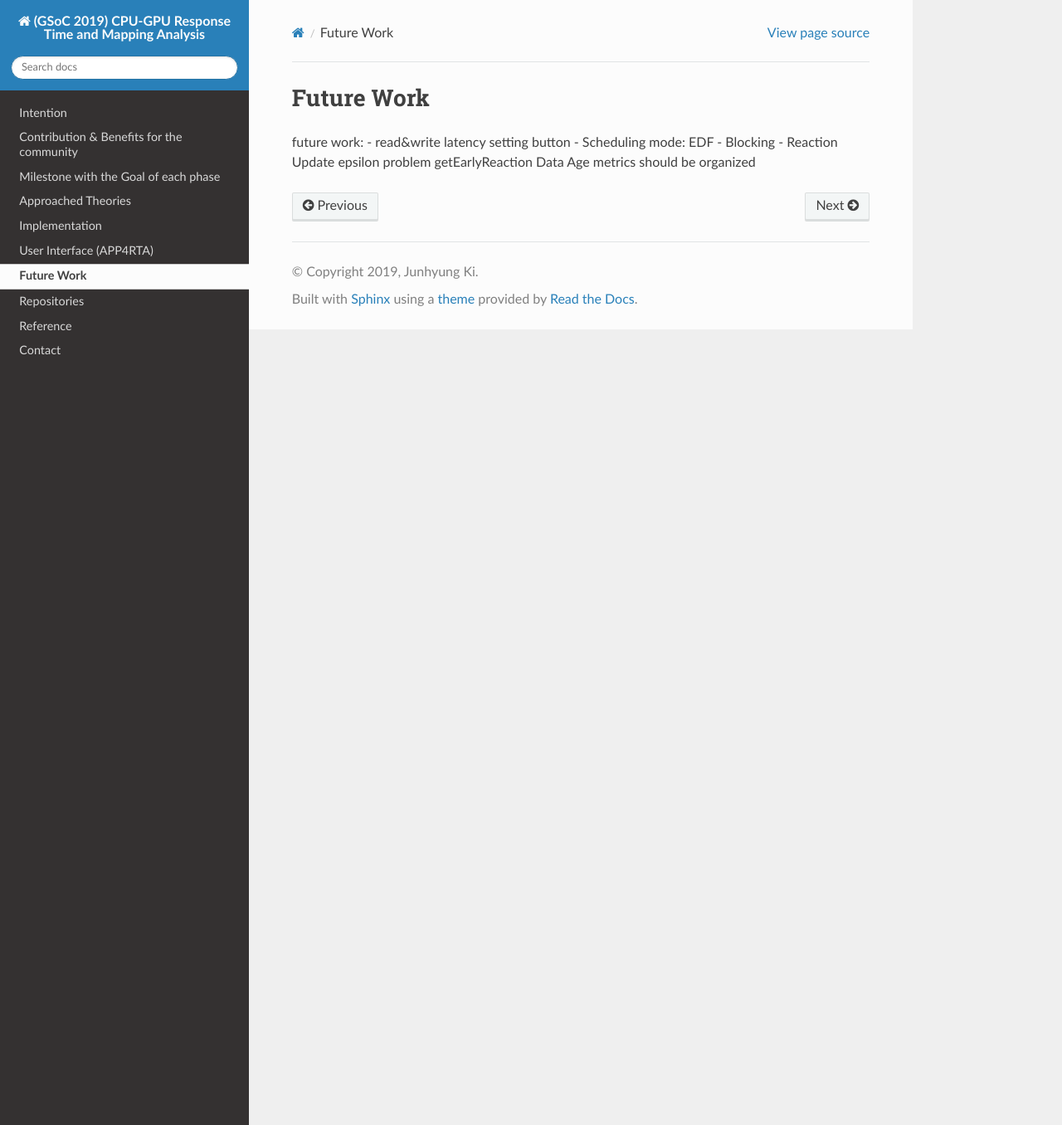
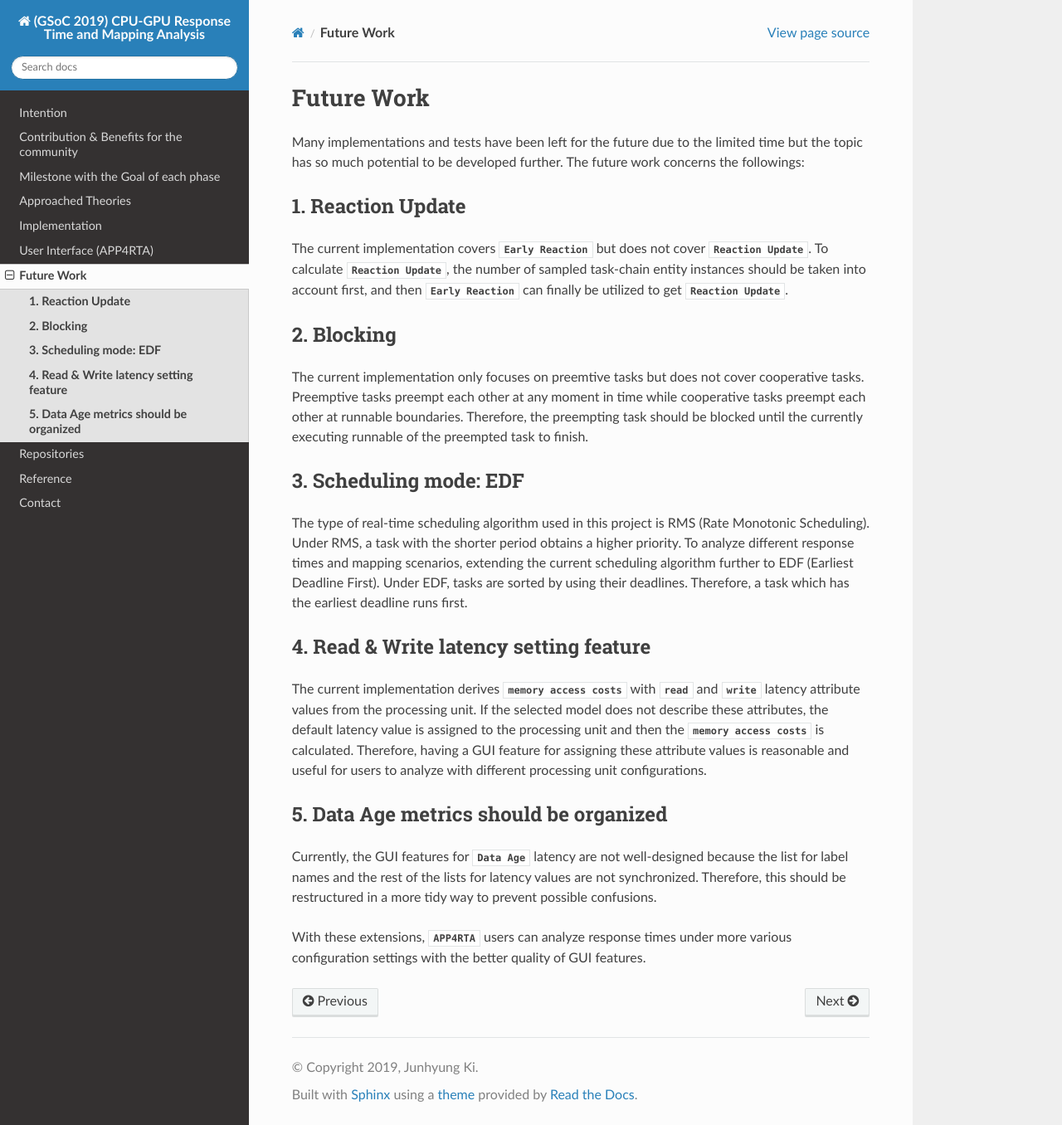
Before and after one commit to junh-ki/gsoc_doc, a Sphinx documentation site: the page built from docs/source/contents/future.rst, in a window 1280 px wide and 1356 px high. Shown: the whole window at 83% size. Built offline with Sphinx 7.4.7 and the Read the Docs theme 2.0.0, drawn with Linux system fonts in a browser that asks for light colours; pages that are not in the unit, such as notebooks, are missing from menus.

Commit message:
progress on future.rst

```diff
--- a/docs/source/contents/future.rst
+++ b/docs/source/contents/future.rst
@@ -1,10 +1,42 @@
-Future Work
-===========
+**Future Work**
+===============
 
-future work:
-- read&write latency setting button
-- Scheduling mode: EDF
-- Blocking
-- Reaction Update
-epsilon problem getEarlyReaction
-Data Age metrics should be organized
+Many implementations and tests have been left for the future due to the limited time but the topic has so much potential to be developed further.
+The future work concerns the followings:
+
+**1. Reaction Update**
+----------------------
+
+The current implementation covers `Early Reaction` but does not cover `Reaction Update`.
+To calculate `Reaction Update`, the number of sampled task-chain entity instances should be taken into account first, and then `Early Reaction` can finally be utilized to get `Reaction Update`.
+
+**2. Blocking**
+---------------
+
+The current implementation only focuses on preemtive tasks but does not cover cooperative tasks.
+Preemptive tasks preempt each other at any moment in time while cooperative tasks preempt each other at runnable boundaries.
+Therefore, the preempting task should be blocked until the currently executing runnable of the preempted task to finish.
+
+**3. Scheduling mode: EDF**
+---------------------------
+
+The type of real-time scheduling algorithm used in this project is RMS (Rate Monotonic Scheduling).
+Under RMS, a task with the shorter period obtains a higher priority.
+To analyze different response times and mapping scenarios, extending the current scheduling algorithm further to EDF (Earliest Deadline First).
+Under EDF, tasks are sorted by using their deadlines.
+Therefore, a task which has the earliest deadline runs first.
+
+**4. Read & Write latency setting feature**
+-------------------------------------------
+
+The current implementation derives `memory access costs` with `read` and `write` latency attribute values from the processing unit.
+If the selected model does not describe these attributes, the default latency value is assigned to the processing unit and then the `memory access costs` is calculated.
+Therefore, having a GUI feature for assigning these attribute values is reasonable and useful for users to analyze with different processing unit configurations.
+
+**5. Data Age metrics should be organized**
+-------------------------------------------
+
+Currently, the GUI features for `Data Age` latency are not well-designed because the list for label names and the rest of the lists for latency values are not synchronized.
+Therefore, this should be restructured in a more tidy way to prevent possible confusions.
+
+With these extensions, `APP4RTA` users can analyze response times under more various configuration settings with the better quality of GUI features.
```
